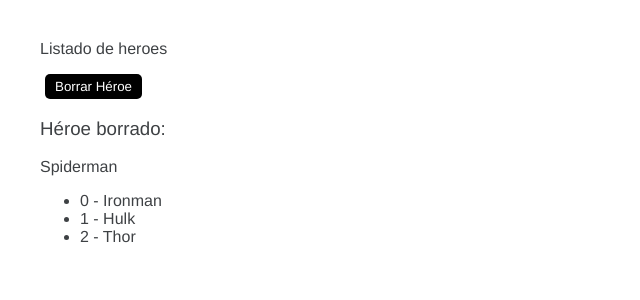
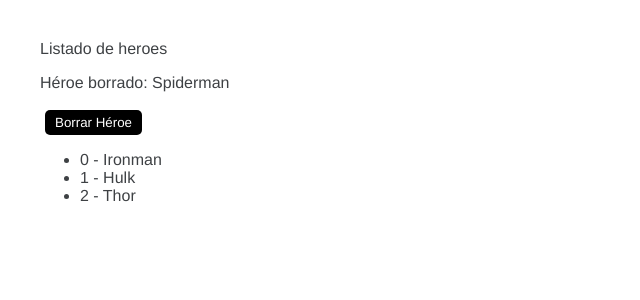
Before and after one commit to mihailmariusiondev/01-bases, an Angular app in the folder bases/: page / in a window 1280 px wide. Both pictures are taken after a click on the button "Borrar Héroe". Shown: the top 300 px of the page, without its empty margins (0-640 px from the left). Built offline with nearby package versions, Linux system fonts and the light colour scheme.

Commit message:
47-ng-template and ngif-else

```diff
--- a/bases/src/app/heroes/listado/listado.component.html
+++ b/bases/src/app/heroes/listado/listado.component.html
@@ -1,16 +1,29 @@
 <p>Listado de heroes</p>
+
+
+<div *ngIf="heroeBorrado else noBorrado">
+    <span>Héroe borrado: </span><strong>{{heroeBorrado}}</strong>
+</div>
+
+<ng-template #noBorrado>
+    <span>No ha borrado nada</span>
+</ng-template>
+
+<br>
 
 <button (click)="borrarHeroe()">Borrar Héroe</button>
 
-<div *ngIf="heroeBorrado">
+
+<!--
+<div *ngIf="!heroeBorrado">
     <h3>Héroe borrado:</h3>
     <span>
         {{heroeBorrado}}
     </span>
-</div>
+</div> -->
 
 <ul>
     <li *ngFor="let heroe of heroes; let i=index">
-        {{i+' - ' + heroe}}
+        {{i + ' - ' + heroe}}
     </li>
 </ul>
```
